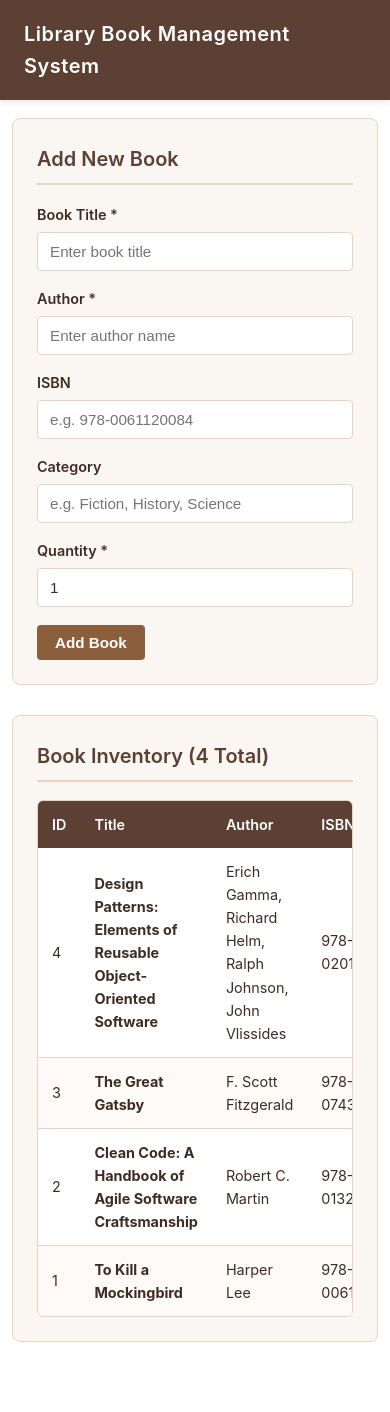
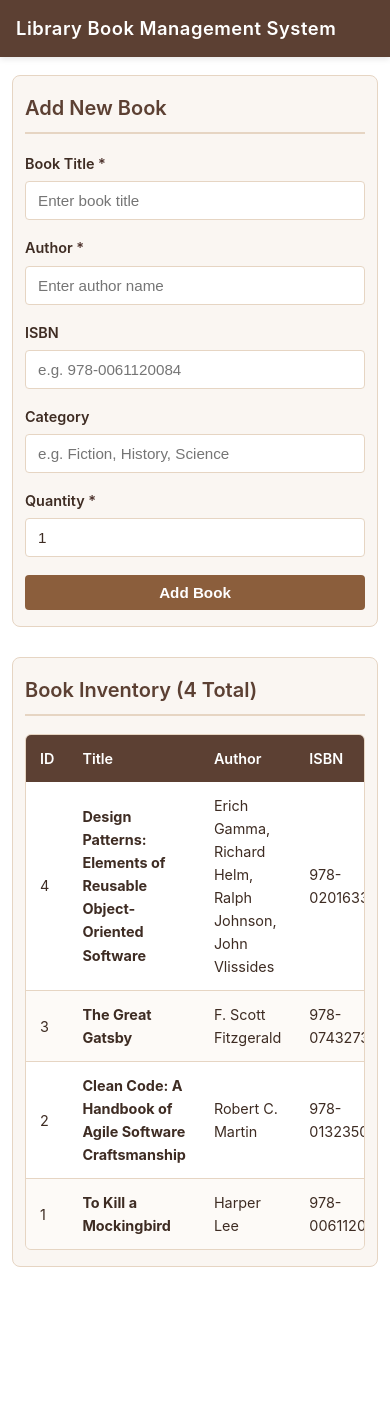
Before and after one commit to SharunKrish/Library-Managment, a PHP site: page / in a window 390 px wide. After the commit the page ends 1267 px from the top, so only its background shows below. Run offline with PHP 8.4, Linux system fonts and the light colour scheme; data comes from the database, SQL or seed files in the repository.

Commit message:
Enhance responsive layout for ultra-narrow mobile devices (max-width 480px)

```diff
--- a/style.css
+++ b/style.css
@@ -289,4 +289,31 @@ body {
     .navbar h1 {
         font-size: 1.25rem;
     }
+
+    .card {
+        padding: 18px 16px;
+    }
 }
+
+@media (max-width: 480px) {
+    .navbar {
+        padding: 14px 16px;
+    }
+
+    .navbar h1 {
+        font-size: 1.15rem;
+    }
+
+    .card {
+        padding: 16px 12px;
+    }
+
+    .form-actions {
+        flex-direction: column;
+        width: 100%;
+    }
+
+    .form-actions .btn {
+        width: 100%;
+    }
+}
```
